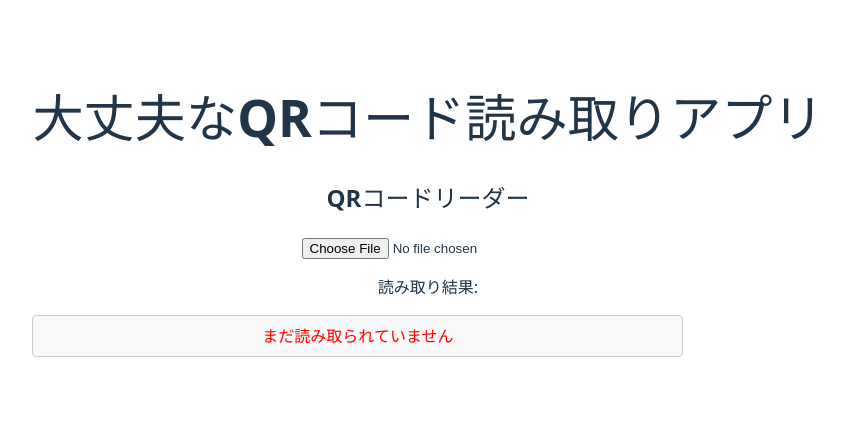
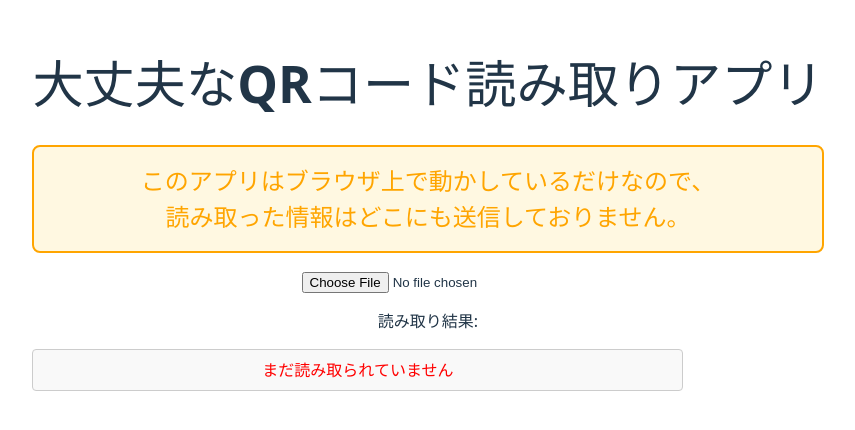
Before and after one commit to daipresents/qr-reader-app, a React (Vite) app: page / in a window 1280 px wide. Shown: the part 194-624 px from the top of the page, without its empty margins (212-1067 px from the left). Built offline with nearby package versions, Linux system fonts and the light colour scheme.

Commit message:
ダークモード対応

```diff
--- a/src/components/QRReader.tsx
+++ b/src/components/QRReader.tsx
@@ -39,7 +39,21 @@ const QRReader: React.FC = () => {
 
   return (
     <div>
-      <h2>QRコードリーダー</h2>
+      <div
+        style={{
+          border: '2px solid orange',
+          borderRadius: '8px',
+          backgroundColor: '#fff8e1',
+          padding: '16px',
+          marginBottom: '16px',
+          textAlign: 'center',
+        }}
+      >
+        <h2 style={{ color: 'orange', fontWeight: 'bold', margin: 0 }}>
+          このアプリはブラウザ上で動かしているだけなので、<br />
+          読み取った情報はどこにも送信しておりません。
+        </h2>
+      </div>
       <input type="file" accept="image/*" ref={fileInputRef} onChange={handleFileChange} />
 
       <p>読み取り結果:</p>
```
